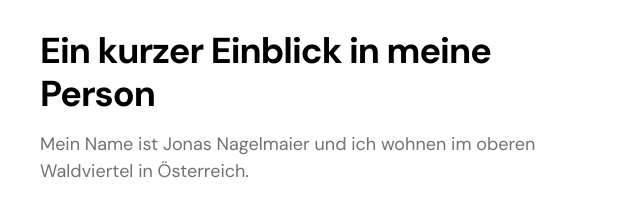
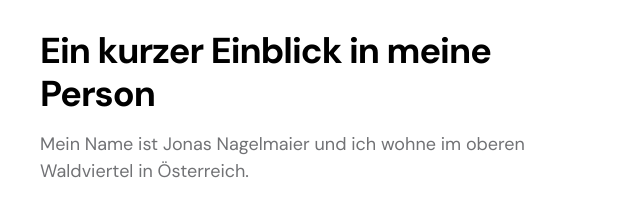
Before and after one commit to Nagelmaier-Jonas/Portfolio, a plain HTML site: page index.html in a window 1280 px wide. Shown: the part 963-1161 px from the top of the page, 632-1272 px from the left. Drawn offline with Linux system fonts and the light colour scheme.

Commit message:
grammatical error

```diff
--- a/index.html
+++ b/index.html
@@ -101,7 +101,7 @@
 
             <h3 class="pt-2 mb-3">Ein kurzer Einblick in meine Person</h3>
 
-            <p>Mein Name ist Jonas Nagelmaier und ich wohnen im oberen Waldviertel in Österreich.</p>
+            <p>Mein Name ist Jonas Nagelmaier und ich wohne im oberen Waldviertel in Österreich.</p>
             <p>Ich habe meinen Abschuss an der HTL Krems / Informationstechnologie absolviert und programmiere seit 5
               Jahren.</p>
             <p>Ich besitze umfangreiche Fähigkeiten in der Entwicklung von Anwendungen mit der Programmiersprache C#.
```
